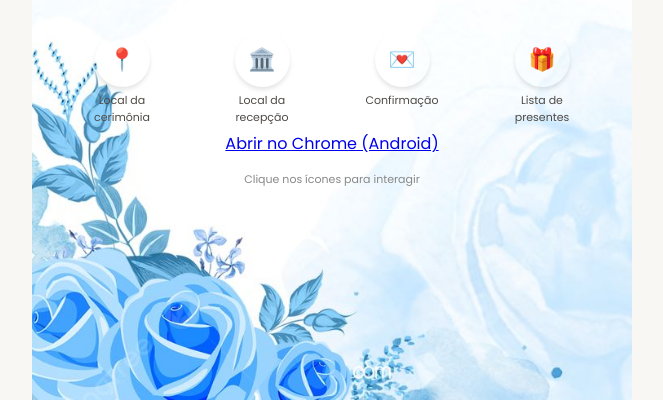
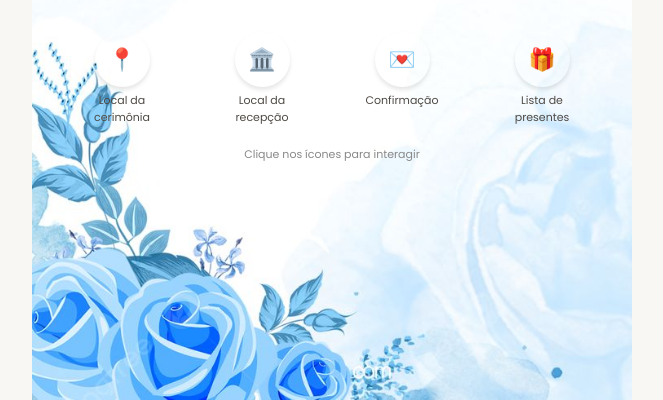
Before and after one commit to sergio2527/casamento, a plain HTML site: page index.html in a window 1280 px wide. Shown: the part 400-800 px from the top of the page, without its empty margins (308-971 px from the left). Drawn offline with Linux system fonts and the light colour scheme.

Commit message:
sssss
ssssssssssss

```diff
--- a/index.html
+++ b/index.html
@@ -14,27 +14,24 @@
   width: 100%;
   background-color: #f8f7f4;
   font-family: 'Poppins', sans-serif;
-      display: flex;
-      justify-content: center;
-      align-items: center;
+  display: block; /* 👈 remove o flex */
 }
 
 .convite {
   width: 100%;
   max-width: 600px;
   height: 100%;
-      max-height: 100vh;
   background: #fff;
-      border-radius: 0;
-      box-shadow: none;
   text-align: center;
   padding: 25px 20px 40px;
+  margin: 0 auto; /* 👈 centraliza */
   box-sizing: border-box;
   background-image: url('flor3.jpg');
   background-repeat: no-repeat;
   background-position: bottom center;
   background-size: cover;
-      overflow-y: auto; /* rolagem se o conteúdo passar do limite */
+  overflow-y: auto;
+  transform: translateZ(0); /* 👈 força renderização nítida */
 }
 
     .convite h4 {
@@ -179,9 +176,7 @@
         <label>Lista de presentes</label>
       </a>
     </div>
-<a href="intent://www.exemplo.com/#Intent;scheme=https;package=com.android.chrome;S.browser_fallback_url=https://www.exemplo.com;end">
-  Abrir no Chrome (Android)
-</a>
+
     <div class="dica">Clique nos ícones para interagir</div>
   </div>
 </body>
```
Lines whose indentation alone changed are shown as unchanged.
